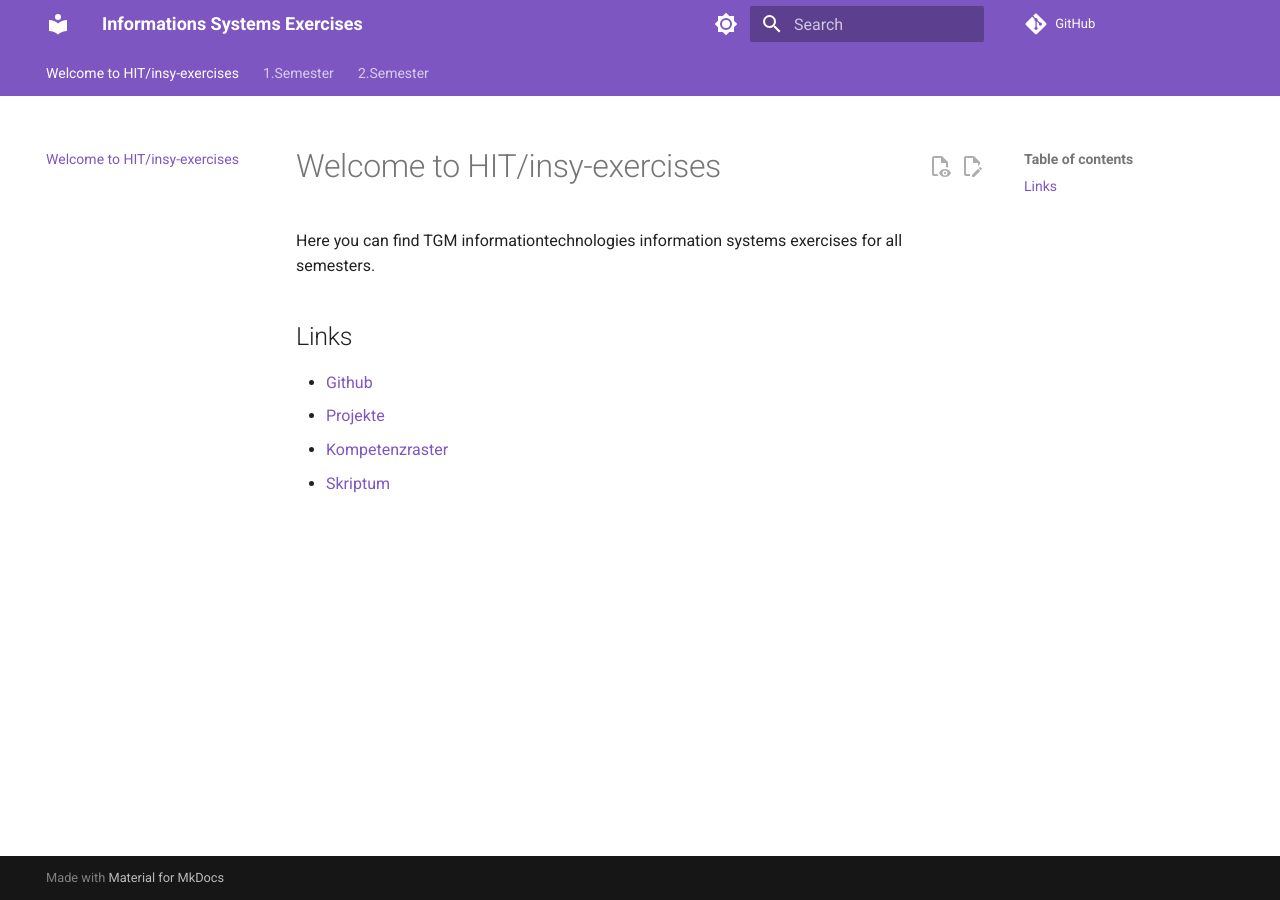
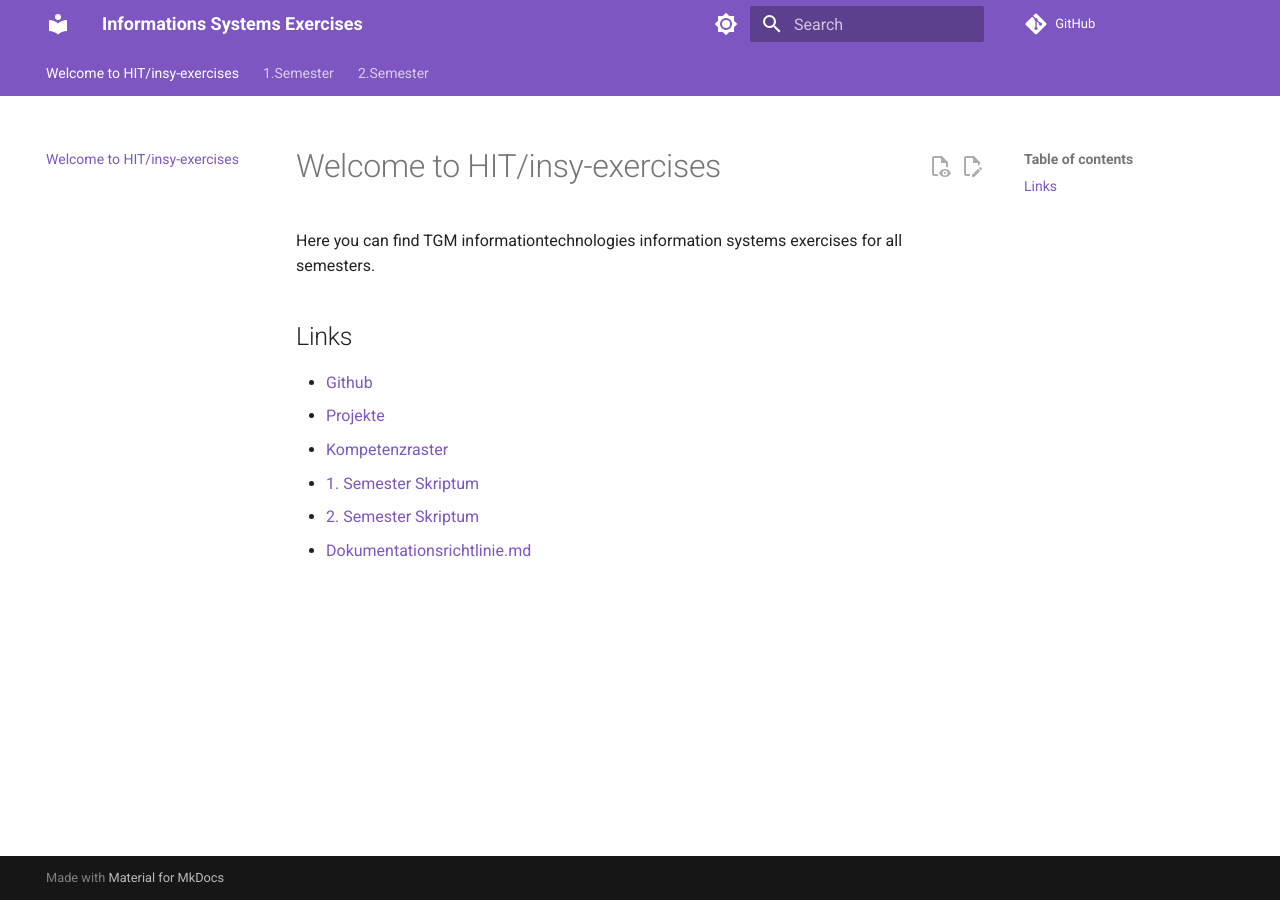
Before and after one commit to TGM-HIT/insy-exercises, an MkDocs documentation site: the page built from docs/index.md, in a window 1280 px wide. Built offline with MkDocs 1.6.1 and Material for MkDocs 9.7.7, drawn with Linux system fonts in a browser that asks for light colours; comment, search, counter and statistics services are not loaded.

Commit message:
added links in index

```diff
--- a/docs/index.md
+++ b/docs/index.md
@@ -7,4 +7,6 @@ Here you can find TGM informationtechnologies information systems exercises for
 * [Github](https://github.com/TGM-HIT/insy-exercises)
 * [Projekte](https://github.com/TGM-HIT/insy-projects)
 * [Kompetenzraster](https://tgmwien.sharepoint.com/:x:/t/HIT/INSY/ETZVidlYFYpNigAU4txgLjYB4usBafPrzuyLhQBbM8Tz5A?e=SA0nxM)
-* [Skriptum]()
+* [1. Semester Skriptum](1.Semester/Skriptum.md)
+* [2. Semester Skriptum](2.Semester/Skriptum.md)
+* [Dokumentationsrichtlinie.md](https://raw.githubusercontent.com/TGM-HIT/syt-exercises/main/intros/Dokumentationsrichtlinie.md)
```
